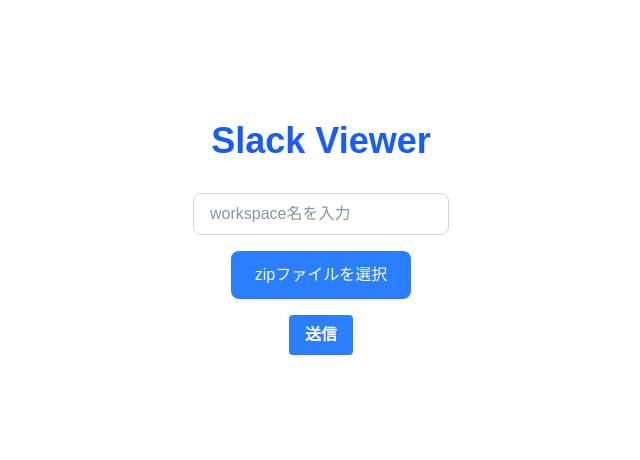
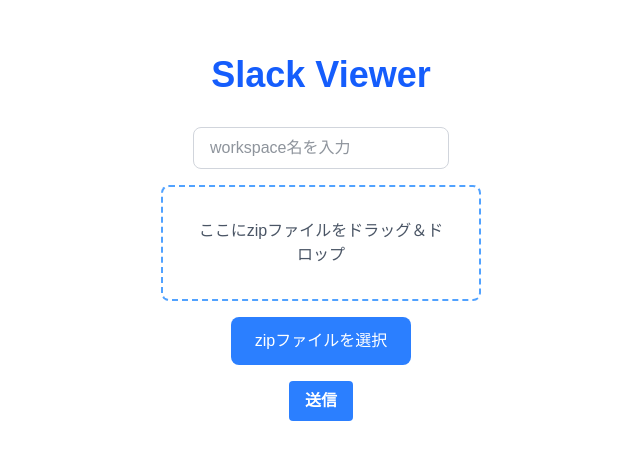
Before and after one commit to OgiwaraSota/slackviewer, a Next.js app: page / in a window 1280 px wide. Shown: the part 162-622 px from the top of the page, without its empty margins (319-959 px from the left). Built offline with nearby package versions, Linux system fonts and the light colour scheme.

Commit message:
ドラッグドロップ欄を追加

```diff
--- a/app/[workspace]/[channel]/[thread_ts]/page.tsx
+++ b/app/[workspace]/[channel]/[thread_ts]/page.tsx
@@ -160,6 +160,12 @@
         >
           SEARCH
         </button>
+        <button
+          className="bg-gradient-to-r from-blue-600 to-blue-400 text-white p-6 rounded-full shadow-lg hover:scale-105 transform transition duration-300 ease-in-out hover:from-blue-500 hover:to-blue-300 focus:outline-none focus:ring-4 focus:ring-green-300 font-semibold ml-2"
+          onClick={() => router.push("/")}
+        >
+          HOME
+        </button>
       </div>
 
 
--- a/app/[workspace]/[channel]/page.tsx
+++ b/app/[workspace]/[channel]/page.tsx
@@ -190,6 +190,12 @@
         >
           SEARCH
         </button>
+        <button
+          className="bg-gradient-to-r from-blue-600 to-blue-400 text-white p-6 rounded-full shadow-lg hover:scale-105 transform transition duration-300 ease-in-out hover:from-blue-500 hover:to-blue-300 focus:outline-none focus:ring-4 focus:ring-green-300 font-semibold ml-2"
+          onClick={() => router.push("/")}
+        >
+          HOME
+        </button>
       </div>
     </div>
   );
--- a/app/[workspace]/page.tsx
+++ b/app/[workspace]/page.tsx
@@ -174,6 +174,12 @@
         >
           SEARCH
         </button>
+        <button
+          className="bg-gradient-to-r from-blue-600 to-blue-400 text-white p-6 rounded-full shadow-lg hover:scale-105 transform transition duration-300 ease-in-out hover:from-blue-500 hover:to-blue-300 focus:outline-none focus:ring-4 focus:ring-green-300 font-semibold ml-2"
+          onClick={() => router.push("/")}
+        >
+          HOME
+        </button>
       </div>
     </div>
   );
--- a/app/page.tsx
+++ b/app/page.tsx
@@ -193,6 +193,26 @@
           className="border border-gray-300 rounded-lg px-4 py-2 mb-4 w-64"
         />
 
+        {/* ドラッグ＆ドロップボックス */}
+        <div
+          onDragOver={(e) => e.preventDefault()}
+          onDrop={(e) => {
+            e.preventDefault();
+            if (e.dataTransfer.files.length > 0) {
+              const droppedFile = e.dataTransfer.files[0];
+              if (droppedFile.name.endsWith(".zip")) {
+                setFile(droppedFile);
+              } else {
+                alert("zipファイルを選択してください");
+              }
+            }
+          }}
+          className="border-2 border-dashed border-blue-400 rounded-lg p-8 mb-4 w-80 text-center text-gray-600 hover:border-blue-600 transition"
+        >
+          ここにzipファイルをドラッグ＆ドロップ
+        </div>
+
+        {/* 通常のファイル選択ラベル */}
         <label className="bg-blue-500 text-white px-6 py-3 rounded-lg cursor-pointer hover:bg-blue-600 mb-4">
           zipファイルを選択
           <input
@@ -213,5 +233,6 @@
           {isUploading ? "アップロード中..." : "送信"}
         </button>
       </div>
+
     </div>
   );}
```
